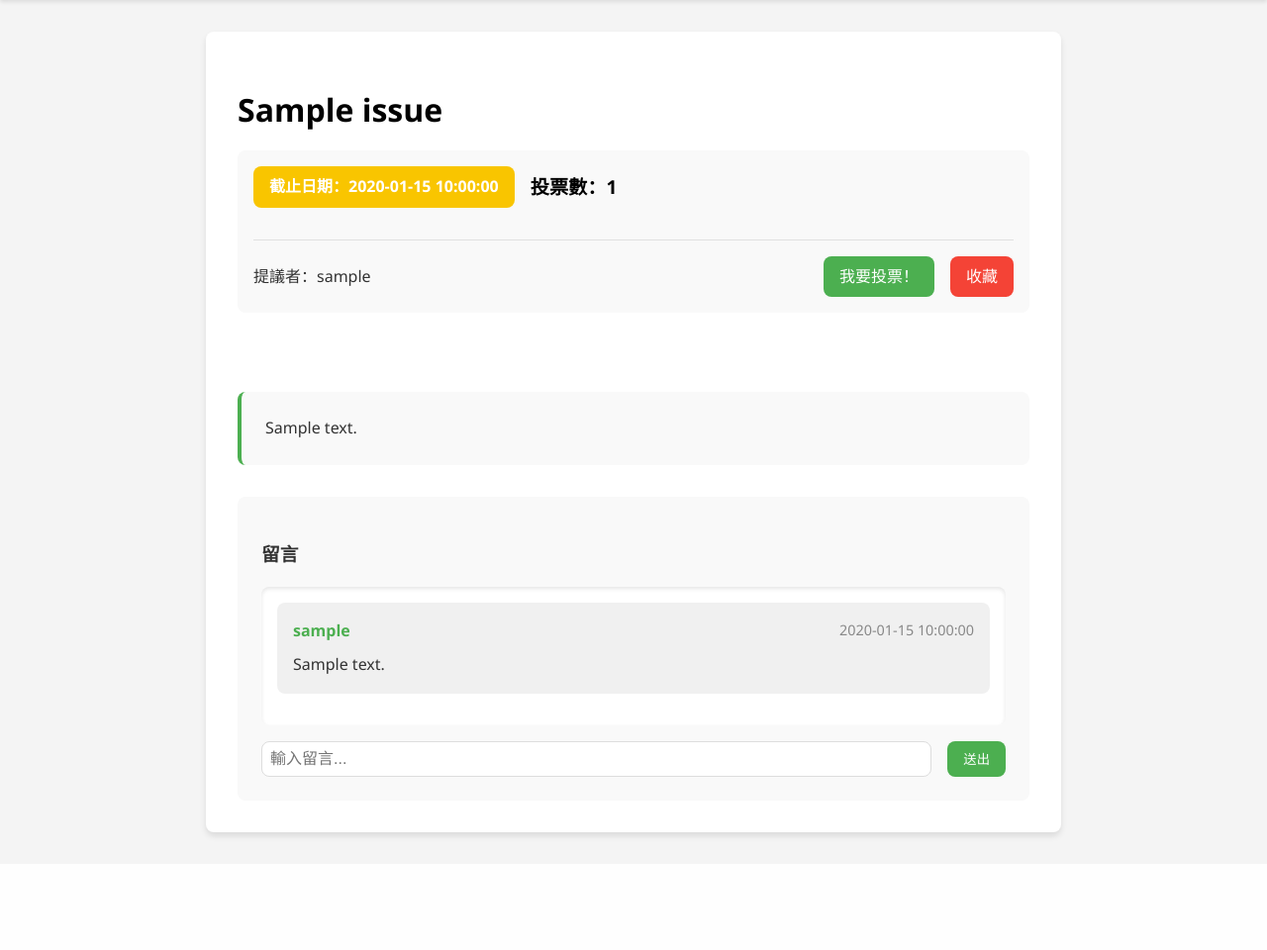
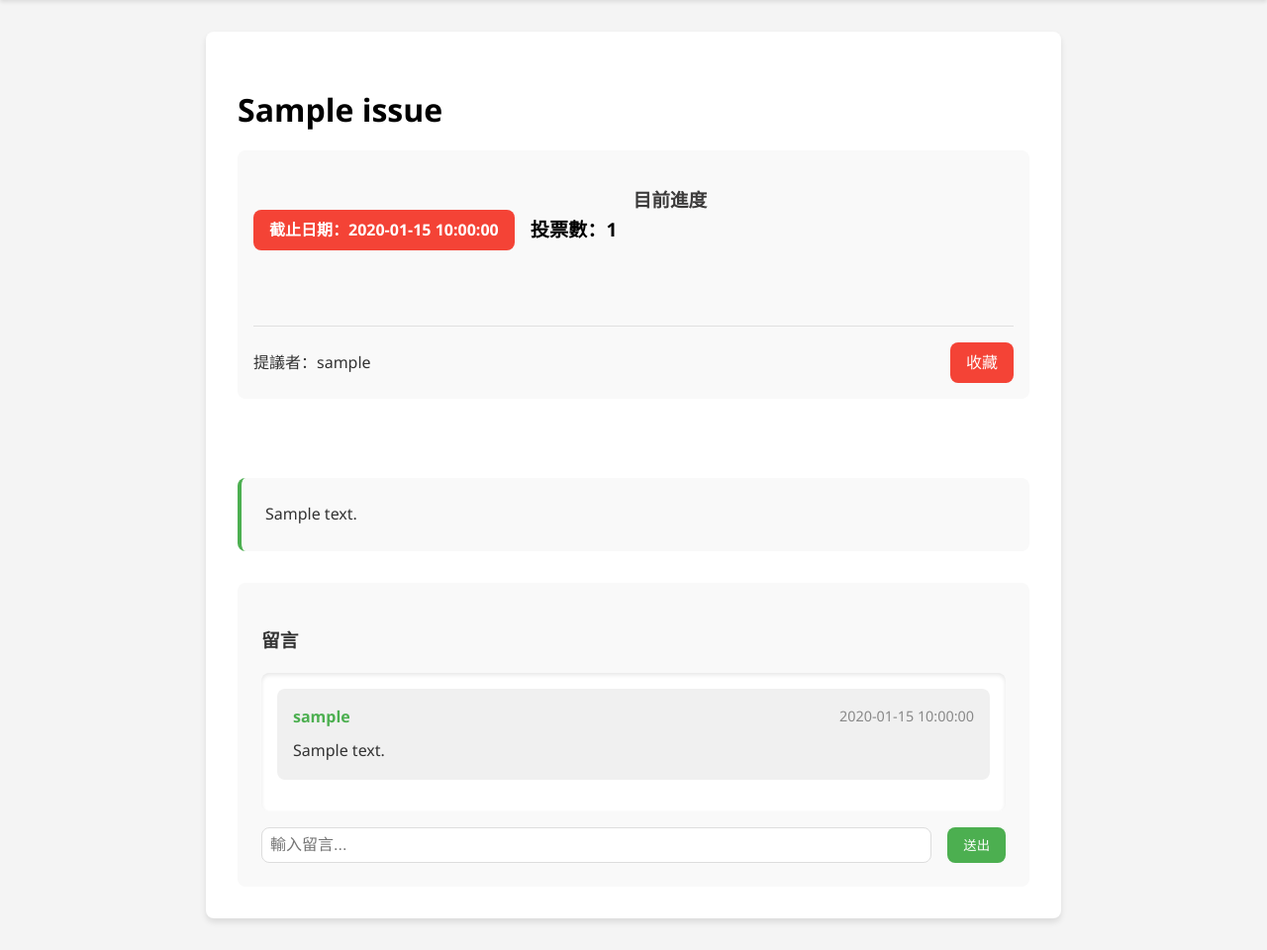
Before and after one commit to KaiXiangC/SE_Final, a Flask app: template app/templates/issueDetail.html in a window 1280 px wide. Shown: the part 58-1018 px from the top of the page at 99% size. Before the commit the page ends 907 px from the top, so only its background shows below. Run offline with Flask 3, Linux system fonts and the light colour scheme; the template is opened without the code that fills it: most values are stand-ins (such as "Sample title", 1, 10 or a date in 2020).

Commit message:
新增進度條

```diff
--- a/app/templates/issueDetail.html
+++ b/app/templates/issueDetail.html
@@ -80,6 +80,14 @@
             font-weight: bold;
         }
 
+        .deadline-time {
+            background-color: #f44336;
+            color: white;
+            padding: 0.5rem 1rem;
+            border-radius: var(--border-radius);
+            font-weight: bold;
+        }
+
         #vote-count {
             font-size: 1.2rem;
             font-weight: bold;
@@ -94,6 +102,9 @@
             margin-top: 1rem;
             padding-top: 1rem;
             border-top: 1px solid #e0e0e0;
+        }
+        .text-black {
+            color: #3b3a3a;
         }
 
         .username .buttons {
@@ -137,6 +148,8 @@
             padding-bottom: 1rem;
             scroll-snap-type: x mandatory;
             -webkit-overflow-scrolling: touch;
+            justify-content: center;             /* 水平置中圖片 */
+            align-items: center;
         }
 
         .images-container::-webkit-scrollbar {
@@ -155,6 +168,15 @@
 
         .images-container::-webkit-scrollbar-thumb:hover {
             background: #2980b9;
+        }
+
+        .status-image {
+            max-width: 100%;
+            height: auto;    /* 保持圖片的縱橫比 */
+            align-items: center;
+            justify-content: center;
+            text-align: center;
+
         }
 
         .issue-image {
@@ -280,18 +302,37 @@
     </header>
 
     <div class="content">
+
         <div class="issue-header">
             <h1>{{ issue.title }}</h1>
             <div class="issue-meta">
-                <span class="remaining-time">截止日期：{{ issue.deadline }}</span>
+                {% if vote_status == '附議中' %}
+                    <span class="remaining-time">截止日期：{{ issue.deadline }}</span>
+                {% else %}
+                    <span class="deadline-time">截止日期：{{ issue.deadline }}</span>
+                {% endif %}
                 <span id="vote-count">投票數：{{ vote_count }}</span>
+                <span>
+                    <h3 class="text-black">目前進度</h3>
+                    <div class="images-container">
+            {% if vote_status == '附議中' %}
+                <img src="{{ url_for('static', filename='img/seconded.png') }}" alt="圖片1" class="status-image">
+            {% elif vote_status == '未通過' %}
+                <img src="{{ url_for('static', filename='img/fail.png') }}" alt="圖片2" class="status-image">
+            {% elif vote_status == '已通過' %}
+                <img src="{{ url_for('static', filename='img/pass.png') }}" alt="圖片3" class="status-image">
+            {% endif %}
+        </div>
+                </span>
                 <span class="username">
                     提議者：{{ issue.username }}
                     <span class="buttons">
+                        {% if vote_status == '附議中' %}
                         {% if has_voted %}
                         <a href="#" class="button vote-button" data-issue-id="{{ issue.issueID }}" onclick="toggleVote(this)">取消投票</a>
                         {% else %}
                         <a href="#" class="button vote-button" data-issue-id="{{ issue.issueID }}" onclick="toggleVote(this)">我要投票！</a>
+                        {% endif %}
                         {% endif %}
                         {% if has_favorited %}
                         <a href="#" class="button favorite-button" data-issue-id="{{ issue.issueID }}" onclick="toggleFavorite(this)">取消收藏</a>
```
Also changed, not shown: app/static/img/fail.png (added), app/static/img/pass.png (added), app/static/img/seconded.png (added).
